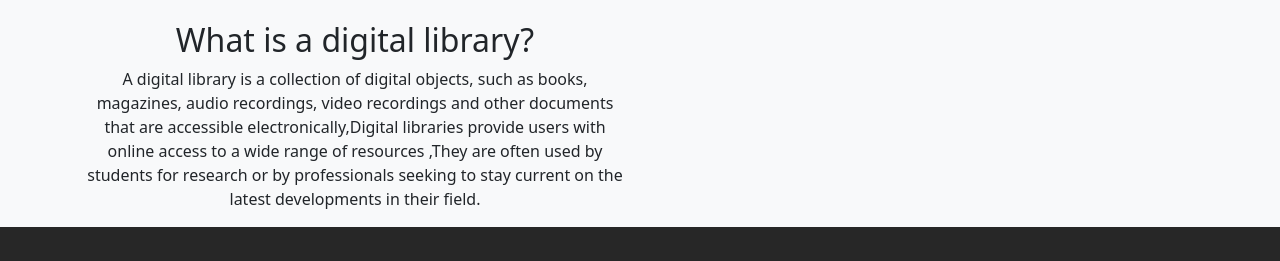
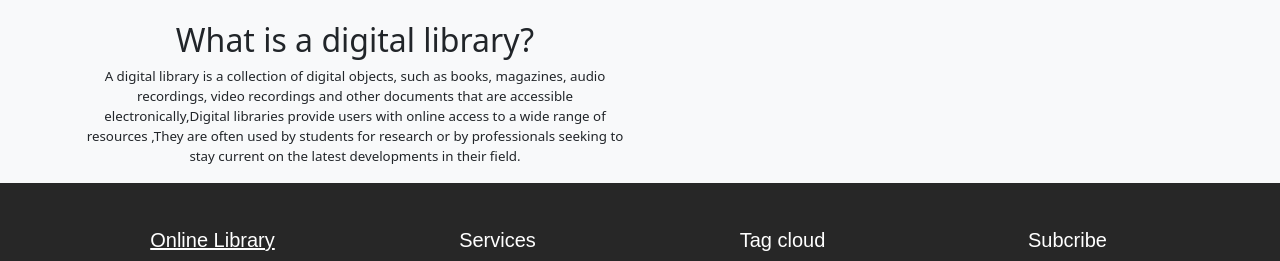
Before and after one commit to Alzahraa285/Books-Recommendation-App-with-React, a React (Create React App) app: page /about in a window 1280 px wide. Shown: the part 2050-2311 px from the top of the page. Built offline with nearby package versions, Linux system fonts and the light colour scheme; a web font is replaced by a local one.

Commit message:
About.jsx

```diff
--- a/src/pages/About/About.jsx
+++ b/src/pages/About/About.jsx
@@ -111,7 +111,7 @@ export default function Contact() {
             <div className="img img-2 mb-4" style={{backgroundImage: 'url(https://newbookrecommendation.com/wp-content/uploads/2024/08/Are_You_Sleeping-1031x1536.webp)'}}>
             </div>
             <h2>What is a digital library?</h2>
-            <p>A digital library is a collection of digital objects, such as books, magazines, audio recordings, video recordings and other documents that are accessible electronically,Digital libraries provide users with online access to a wide range of resources ,They are often used by students for research or by professionals seeking to stay current on the latest developments in their field.</p>
+            <p style={{fontSize: 'smaller'}}>A digital library is a collection of digital objects, such as books, magazines, audio recordings, video recordings and other documents that are accessible electronically,Digital libraries provide users with online access to a wide range of resources ,They are often used by students for research or by professionals seeking to stay current on the latest developments in their field.</p>
           </div>
           <div className="col-md-6 wrap-about ftco-animate">
             <div className="heading-section">
```
